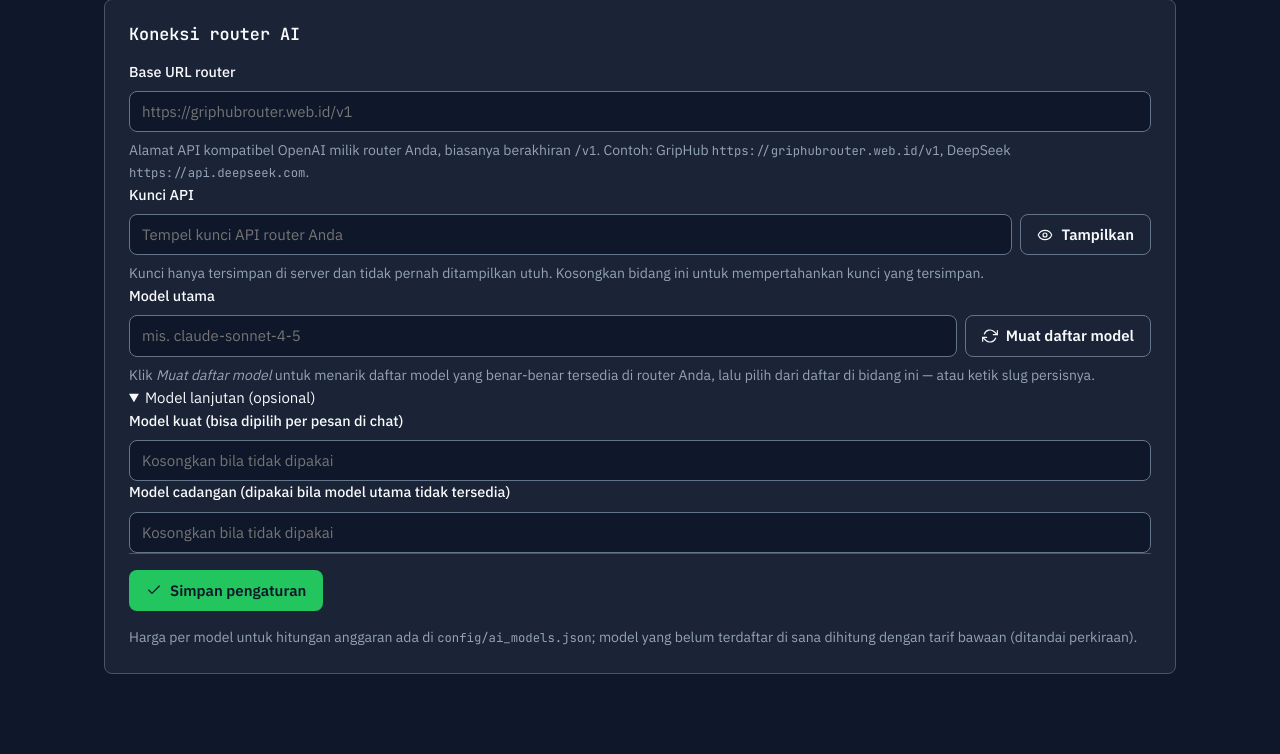
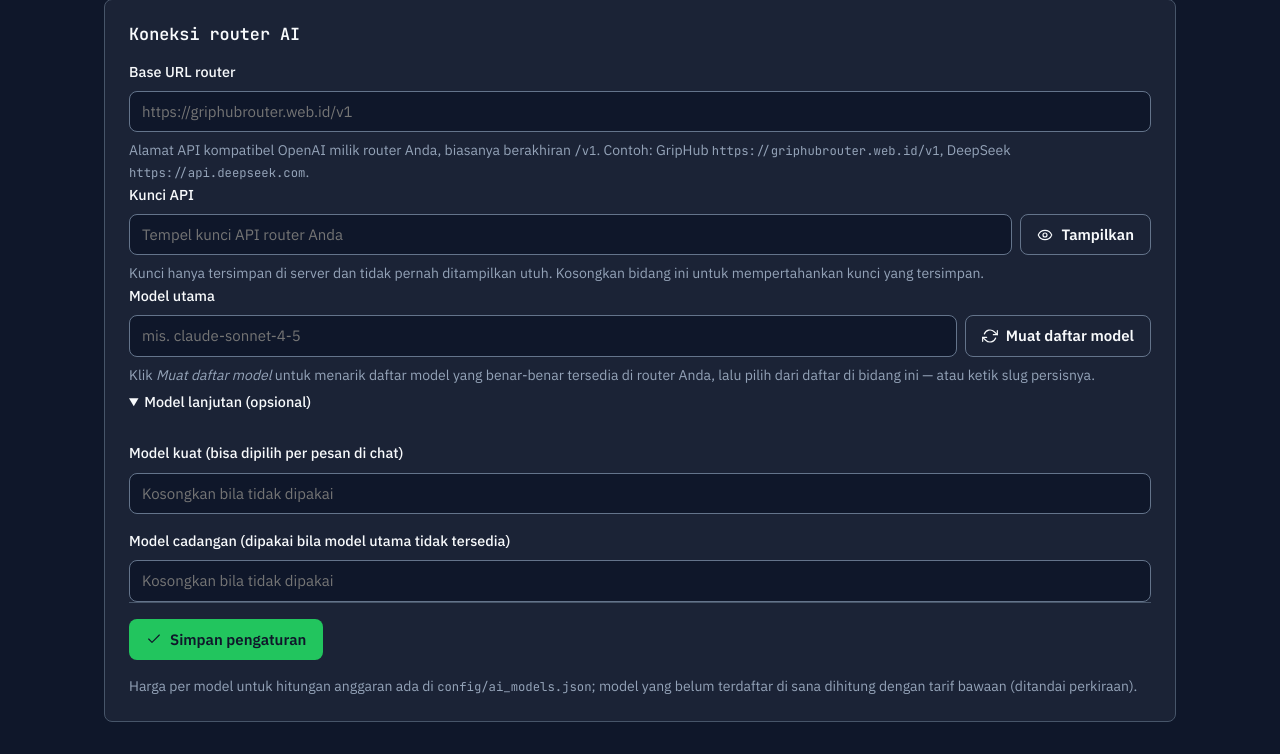
Before and after one commit to seseegy/reverse-apk, a FastAPI app: template services/web/app/templates/ai_settings.html in a window 1280 px wide, after a click on "Model lanjutan (opsional)". Shown: the part 209-963 px from the top of the page. Before the commit the page ends 883 px from the top, so only its background shows below. Run offline with FastAPI, Linux system fonts and the light colour scheme; the template is opened without the code that fills it, so the values that code supplies are empty; parts of the project's set-up code (start-up, migrations or seed data) failed here and were passed over; some libraries are stand-ins or nearby versions.

Commit message:
ai settings: gaya kecil halaman Pengaturan AI (status model, checkbox kunci, details lanjutan)

```diff
--- a/services/web/app/static/css/app.css
+++ b/services/web/app/static/css/app.css
@@ -1278,3 +1278,13 @@ select:hover { border-color: var(--color-muted-foreground); }
   .build-list td[data-label] { display: grid; grid-template-columns: 7rem minmax(0, 1fr); gap: var(--space-2); align-items: start; }
   .build-list td[data-label]::before { content: attr(data-label); color: var(--color-muted-foreground); font-size: 0.8rem; }
 }
+
+/* ---------- Pengaturan AI ---------- */
+#models-status { min-height: 1.4em; }
+#models-status.is-error { color: var(--text-danger); }
+.ai-check { display: flex; align-items: center; gap: var(--space-2); font-weight: 400; cursor: pointer; min-height: 32px; }
+.ai-check input[type="checkbox"] { width: 18px; height: 18px; accent-color: var(--color-accent); }
+.ai-more { display: grid; gap: var(--space-4); }
+.ai-more > summary { cursor: pointer; font-weight: 500; font-size: 0.9rem; min-height: 32px; align-content: center; }
+.ai-more[open] > summary { margin-bottom: var(--space-2); }
+.ai-more .field + .field { margin-top: var(--space-4); }
```
